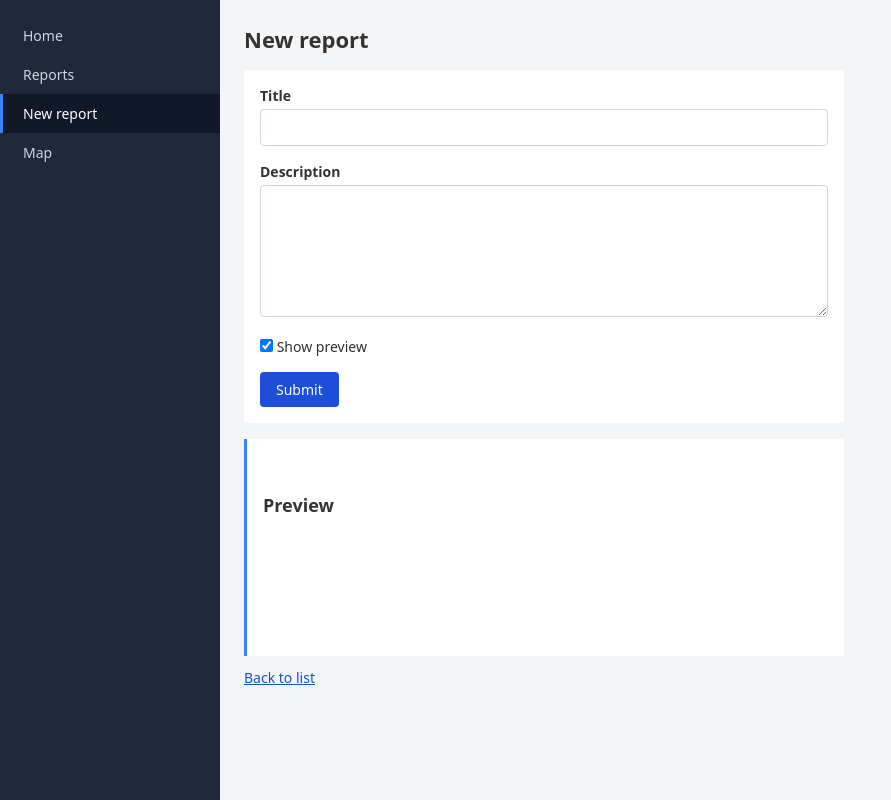
After one commit to elio-ps/Reports, a Flask app: page /reports/new in a window 1280 px wide. The commit adds this page. Shown: the whole page, without its empty margins (0-891 px from the left). Run offline with Flask 3, Linux system fonts and the light colour scheme; some libraries are stand-ins or nearby versions.

Commit message:
"New Report" page

```diff
--- a/app.py
+++ b/app.py
@@ -1,8 +1,15 @@
+import os
+
 import flask
+from flask_wtf.csrf import CSRFProtect
 
-from data import ISEN_LOCATION, REPORTS
+import validation
+from data import ISEN_LOCATION, REPORTS, add_report, find_report
 
 app = flask.Flask(__name__)
+app.config["SECRET_KEY"] = os.environ["SECRET_KEY"]
+
+csrf = CSRFProtect(app)
 
 
 @app.route("/")
@@ -15,13 +22,35 @@ def reports():
     return flask.render_template("list.html", reports=REPORTS)
 
 
-@app.route("/report/<int:id>")
+@app.route("/reports/<int:id>")
 def report(id):
-    for element in REPORTS:
-        if element["id"] == id:
-            return flask.render_template("detail.html", report=element)
+    element = find_report(id)
+    if element is None:
+        flask.abort(404)
+    return flask.render_template("detail.html", report=element)
 
-    flask.abort(404)
+
+@app.route("/reports/new", methods=["GET", "POST"])
+def new_report():
+    values = {"title": "", "description": ""}
+    errors = {}
+
+    if flask.request.method == "POST":
+        values["title"] = flask.request.form.get("title", "").strip()
+        values["description"] = flask.request.form.get("description", "").strip()
+        errors = validation.validate_report(values["title"], values["description"])
+
+        if not errors:
+            created = add_report(values["title"], values["description"])
+            flask.flash("Report created successfully.")
+            return flask.redirect(flask.url_for("report", id=created["id"]), code=303)
+
+    return flask.render_template(
+        "new.html",
+        values=values,
+        errors=errors,
+        limits=validation,
+    ), 400 if errors else 200
 
 
 @app.route("/map")
--- a/data.py
+++ b/data.py
@@ -1,40 +1,66 @@
+from datetime import datetime
+
 REPORTS = [
     {
         "id": 1,
-        "title": "Courriels suspects reçus par le secrétariat",
-        "description": "Plusieurs courriels demandent de confirmer un mot de passe sur un faux portail.",
-        "type": "Hameçonnage",
-        "client": "Association Les Calanques",
+        "title": "Suspicious emails received by the office",
+        "description": "Several emails ask staff to confirm a password on a fake portal.",
+        "type": "Phishing",
+        "client": "Les Calanques Association",
         "city": "Toulon",
         "date": "12/10/2026 09:30",
-        "status": "Nouveau",
+        "status": "New",
         "priority": None,
         "note": None,
     },
     {
         "id": 2,
-        "title": "Fichiers chiffrés sur le serveur de partage",
-        "description": "Les documents du service comptable ne s'ouvrent plus et une demande de rançon est apparue.",
-        "type": "Rançongiciel",
+        "title": "Encrypted files on the file server",
+        "description": "Accounting documents no longer open and a ransom note appeared.",
+        "type": "Ransomware",
         "client": "Atelier Mistral",
         "city": "Marseille",
         "date": "08/10/2026 18:05",
-        "status": "En cours",
-        "priority": "Critique",
-        "note": "Serveur isolé du réseau, restauration des sauvegardes en cours.",
+        "status": "In progress",
+        "priority": "Critical",
+        "note": "Server isolated from the network, backup restore in progress.",
     },
     {
         "id": 3,
-        "title": "Connexion inhabituelle à la messagerie",
-        "description": "Un compte a été utilisé depuis un pays où l'organisation n'a aucune activité.",
-        "type": "Compromission de compte",
-        "client": "Lycée Fictif de Bastia",
+        "title": "Unusual login to the mailbox",
+        "description": "An account was used from a country where the organization has no activity.",
+        "type": "Account compromise",
+        "client": "Bastia Fictional High School",
         "city": "Bastia",
         "date": "29/09/2026 07:45",
-        "status": "Clôturé",
-        "priority": "Moyenne",
-        "note": "Mot de passe réinitialisé et double authentification activée.",
+        "status": "Closed",
+        "priority": "Medium",
+        "note": "Password reset and two-factor authentication enabled.",
     },
 ]
 
 ISEN_LOCATION = {"lat": 43.1208325, "lng": 5.9389323}
+
+
+def find_report(report_id):
+    for report in REPORTS:
+        if report["id"] == report_id:
+            return report
+    return None
+
+
+def add_report(title, description):
+    report = {
+        "id": max((report["id"] for report in REPORTS), default=0) + 1,
+        "title": title,
+        "description": description,
+        "type": None,
+        "client": None,
+        "city": None,
+        "date": datetime.now().strftime("%d/%m/%Y %H:%M"),
+        "status": "New",
+        "priority": None,
+        "note": None,
+    }
+    REPORTS.append(report)
+    return report
--- a/requirements.txt
+++ b/requirements.txt
@@ -1,5 +1,7 @@
 # Application
 Flask==3.1.3
+Flask-WTF==1.3.0
+python-dotenv==1.2.4
 
 # MCD diagram generation (docs/MCD.mcd)
 mocodo==4.3.3
--- /dev/null
+++ b/static/js/preview.js
@@ -0,0 +1,66 @@
+const STORAGE_KEY = "reportPreview";
+const DELAY = 400;
+
+const titleInput = document.getElementById("title");
+const descriptionInput = document.getElementById("description");
+const toggle = document.getElementById("preview-toggle");
+const checkbox = document.getElementById("preview-checkbox");
+const preview = document.getElementById("preview");
+const previewTitle = document.getElementById("preview-title");
+const previewDescription = document.getElementById("preview-description");
+
+let timer = null;
+
+function loadPreference() {
+    try {
+        const data = JSON.parse(localStorage.getItem(STORAGE_KEY));
+        if (data !== null && typeof data === "object" && typeof data.show === "boolean") {
+            return data.show;
+        }
+    } catch (error) {
+        console.warn("Could not read preview preference.", error);
+    }
+    return true;
+}
+
+function savePreference(show) {
+    try {
+        localStorage.setItem(STORAGE_KEY, JSON.stringify({ show: show }));
+    } catch (error) {
+        console.warn("Could not save preview preference.", error);
+    }
+}
+
+function renderPreview() {
+    previewTitle.textContent = titleInput.value.trim();
+    previewDescription.textContent = descriptionInput.value.trim();
+}
+
+function schedulePreview() {
+    clearTimeout(timer);
+    if (checkbox.checked) {
+        timer = setTimeout(renderPreview, DELAY);
+    }
+}
+
+function applyState(show) {
+    checkbox.checked = show;
+    if (show) {
+        renderPreview();
+        preview.hidden = false;
+    } else {
+        clearTimeout(timer);
+        preview.hidden = true;
+    }
+}
+
+checkbox.addEventListener("change", function () {
+    savePreference(checkbox.checked);
+    applyState(checkbox.checked);
+});
+
+titleInput.addEventListener("input", schedulePreview);
+descriptionInput.addEventListener("input", schedulePreview);
+
+toggle.hidden = false;
+applyState(loadPreference());
--- a/static/styles/index.css
+++ b/static/styles/index.css
@@ -106,3 +106,80 @@ dt {
         height: 350px;
     }
 }
+
+h2 {
+    font-size: 18px;
+    margin-bottom: 8px;
+}
+
+h3 {
+    font-size: 16px;
+    margin-bottom: 8px;
+}
+
+.flash {
+    padding: 10px 12px;
+    background: #dcfce7;
+    border: 1px solid #86efac;
+    color: #166534;
+    border-radius: 4px;
+}
+
+.report-form {
+    max-width: 600px;
+    background: #fff;
+    padding: 16px;
+    border-radius: 4px;
+}
+
+.field {
+    margin-bottom: 16px;
+}
+
+.field label {
+    display: block;
+    font-weight: 600;
+    margin-bottom: 4px;
+}
+
+.field input,
+.field textarea {
+    width: 100%;
+    padding: 8px;
+    font: inherit;
+    border: 1px solid #cbd5e1;
+    border-radius: 4px;
+}
+
+.error {
+    color: #b91c1c;
+    margin-top: 4px;
+}
+
+.toggle {
+    display: block;
+    margin-bottom: 16px;
+}
+
+button {
+    padding: 8px 16px;
+    font: inherit;
+    background: #1d4ed8;
+    color: #fff;
+    border: none;
+    border-radius: 4px;
+    cursor: pointer;
+}
+
+.preview {
+    max-width: 600px;
+    margin-top: 16px;
+    padding: 16px;
+    background: #fff;
+    border-left: 3px solid #3b82f6;
+    white-space: pre-wrap;
+}
+
+[hidden] {
+    display: none !important;
+}
--- a/templates/base.html
+++ b/templates/base.html
@@ -1,22 +1,29 @@
 <!doctype html>
-<html lang="fr">
+<html lang="en">
     <head>
         <meta charset="UTF-8" />
         <meta name="viewport" content="width=device-width, initial-scale=1.0" />
-        <title>{% block title %}Accueil{% endblock %} - Signalement cyber</title>
+        <title>{% block title %}Home{% endblock %} - Cyber Reports</title>
         <link rel="stylesheet" href="{{ url_for('static', filename='styles/index.css') }}">
         {% block head %}{% endblock %}
     </head>
     <body>
         <nav>
             <ul>
-                <li><a href="{{ url_for('home') }}" {% if request.endpoint == 'home' %}class="active"{% endif %}>Accueil</a></li>
-                <li><a href="{{ url_for('reports') }}" {% if request.endpoint in ('reports', 'report') %}class="active"{% endif %}>Signalements</a></li>
-                <li><a href="{{ url_for('map') }}" {% if request.endpoint == 'map' %}class="active"{% endif %}>Carte</a></li>
+                <li><a href="{{ url_for('home') }}" {% if request.endpoint == 'home' %}class="active"{% endif %}>Home</a></li>
+                <li><a href="{{ url_for('reports') }}" {% if request.endpoint in ('reports', 'report') %}class="active"{% endif %}>Reports</a></li>
+                <li><a href="{{ url_for('new_report') }}" {% if request.endpoint == 'new_report' %}class="active"{% endif %}>New report</a></li>
+                <li><a href="{{ url_for('map') }}" {% if request.endpoint == 'map' %}class="active"{% endif %}>Map</a></li>
             </ul>
         </nav>
 
         <main>
+            {% with messages = get_flashed_messages() %}
+            {% for message in messages %}
+            <p class="flash">{{ message }}</p>
+            {% endfor %}
+            {% endwith %}
+
             {% block content %}{% endblock %}
         </main>
 
--- a/templates/map.html
+++ b/templates/map.html
@@ -1,13 +1,13 @@
 {% extends "base.html" %}
 
-{% block title %}Carte{% endblock %}
+{% block title %}Map{% endblock %}
 
 {% block head %}
 <link rel="stylesheet" href="{{ url_for('static', filename='dist/leaflet.css') }}">
 {% endblock %}
 
 {% block content %}
-<h1>Carte</h1>
+<h1>Map</h1>
 <div id="map" data-lat="{{ location.lat }}" data-lng="{{ location.lng }}"></div>
 {% endblock %}
 
--- /dev/null
+++ b/templates/new.html
@@ -0,0 +1,44 @@
+{% extends "base.html" %}
+
+{% block title %}New report{% endblock %}
+
+{% block content %}
+<h1>New report</h1>
+
+<form method="post" action="{{ url_for('new_report') }}" class="report-form">
+    <input type="hidden" name="csrf_token" value="{{ csrf_token() }}">
+
+    <div class="field">
+        <label for="title">Title</label>
+        <input type="text" id="title" name="title" value="{{ values.title }}"
+               minlength="{{ limits.TITLE_MIN }}" maxlength="{{ limits.TITLE_MAX }}" required>
+        {% if errors.title %}<p class="error">{{ errors.title }}</p>{% endif %}
+    </div>
+
+    <div class="field">
+        <label for="description">Description</label>
+        <textarea id="description" name="description" rows="6"
+                  minlength="{{ limits.DESCRIPTION_MIN }}" maxlength="{{ limits.DESCRIPTION_MAX }}" required>{{ values.description }}</textarea>
+        {% if errors.description %}<p class="error">{{ errors.description }}</p>{% endif %}
+    </div>
+
+    <label class="toggle" id="preview-toggle" hidden>
+        <input type="checkbox" id="preview-checkbox">
+        Show preview
+    </label>
+
+    <button type="submit">Submit</button>
+</form>
+
+<section class="preview" id="preview" hidden>
+    <h2>Preview</h2>
+    <h3 id="preview-title"></h3>
+    <p id="preview-description"></p>
+</section>
+
+<p><a href="{{ url_for('reports') }}">Back to list</a></p>
+{% endblock %}
+
+{% block scripts %}
+<script src="{{ url_for('static', filename='js/preview.js') }}"></script>
+{% endblock %}
```
Also changed, not shown: templates/404.html (+4 -4 lines), templates/detail.html (+11 -11 lines), templates/index.html (+7 -4 lines), templates/list.html (+11 -9 lines), validation.py (added, +18 -0 lines), 2 other files.
